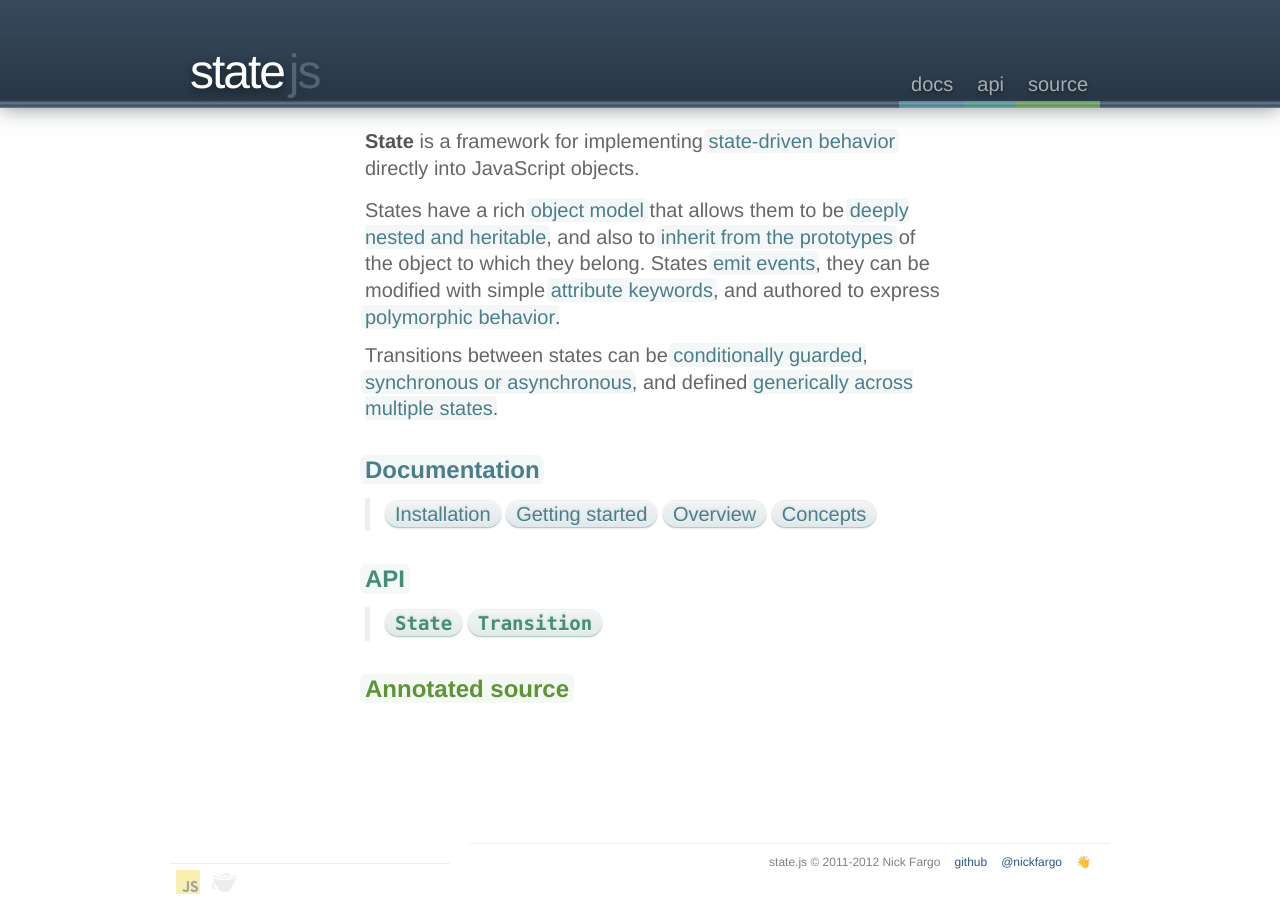
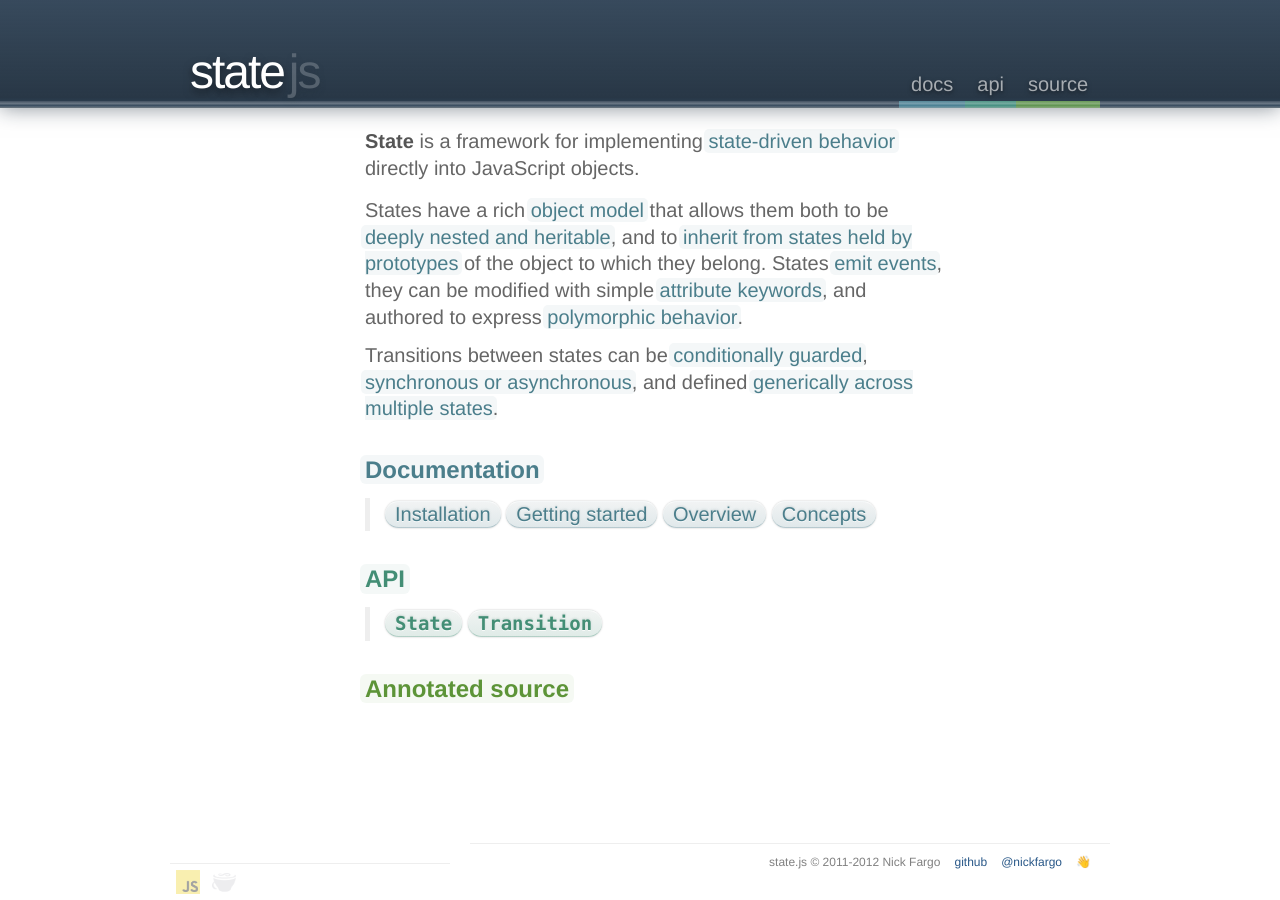
Before and after one commit to nickfargo/state, a Jekyll site: the page built from index.md, in a window 1280 px wide. Built offline with Jekyll 4.4.1, drawn with Linux system fonts in a browser that asks for light colours; nearby versions of some CDN libraries; Markdown is read by kramdown in place of the engine named in the settings.

Commit message:
edit copy

```diff
--- a/_includes/content/intro.md
+++ b/_includes/content/intro.md
@@ -8,7 +8,7 @@
 {% include examples/intro.coffee %}
 {% endhighlight %}
 
-States have a rich [object model](/docs/#concepts--inheritance) that allows them to be [deeply nested and heritable](/docs/#concepts--inheritance--superstates-and-substates), and also to [inherit from the prototypes](/docs/#concepts--inheritance--protostates) of the object to which they belong. States [emit events](/docs/#concepts--events), they can be modified with simple [attribute keywords](/docs/#concepts--attributes), and authored to express [polymorphic behavior](/docs/#concepts--methods--context).
+States have a rich [object model](/docs/#concepts--inheritance) that allows them both to be [deeply nested and heritable](/docs/#concepts--inheritance--superstates-and-substates), and to [inherit from states held by prototypes](/docs/#concepts--inheritance--protostates) of the object to which they belong. States [emit events](/docs/#concepts--events), they can be modified with simple [attribute keywords](/docs/#concepts--attributes), and authored to express [polymorphic behavior](/docs/#concepts--methods--context).
 
 Transitions between states can be [conditionally guarded](/docs/#concepts--guards), [synchronous or asynchronous](/docs/#concepts--transitions--lifecycle), and defined [generically across multiple states](/docs/#concepts--transitions--expressions).
 
```
